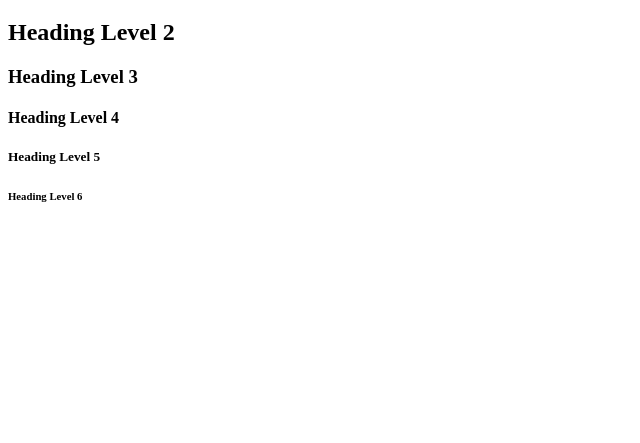
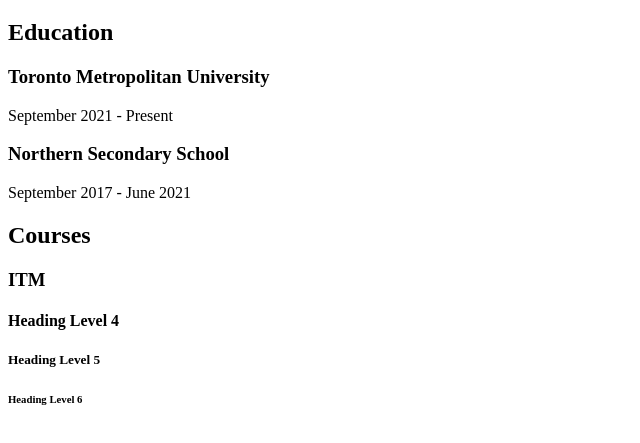
Before and after one commit to thomasle8/thomasle8.github.io, a plain HTML site: page ITM780_Lab_2.html in a window 1280 px wide. Shown: the part 61-504 px from the top of the page, without its empty margins (0-640 px from the left). Drawn offline with Linux system fonts and the light colour scheme.

Commit message:
Update ITM780_Lab_2.html

```diff
--- a/ITM780_Lab_2.html
+++ b/ITM780_Lab_2.html
@@ -1,13 +1,21 @@
 <!DOCTYPE html>
 <html lang="en">
     <head>
-        <title>Heading Example</title>
+        <title>Thomas Le's Portfolio</title>
         <meta charset="utf-8">
     </head>
     <body>
         <h1>Thomas Hoang Nguyen Le</h1>
-        <h2>Heading Level 2</h2>
-        <h3>Heading Level 3</h3>
+
+        <h2>Education</h2>
+        <h3>Toronto Metropolitan University</h3>
+        <p>September 2021 - Present</p>
+        <h3>Northern Secondary School</h3>
+        <p>September 2017 - June 2021</p>
+
+        <h2>Courses</h2>
+        <h3>ITM</h3>
+
         <h4>Heading Level 4</h4>
         <h5>Heading Level 5</h5>
         <h6>Heading Level 6</h6>
```
